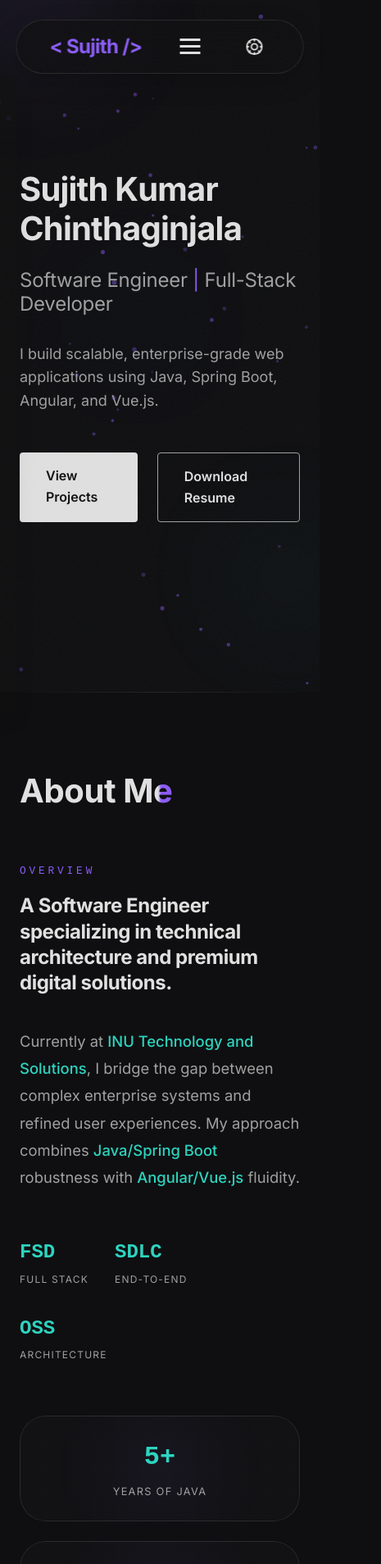
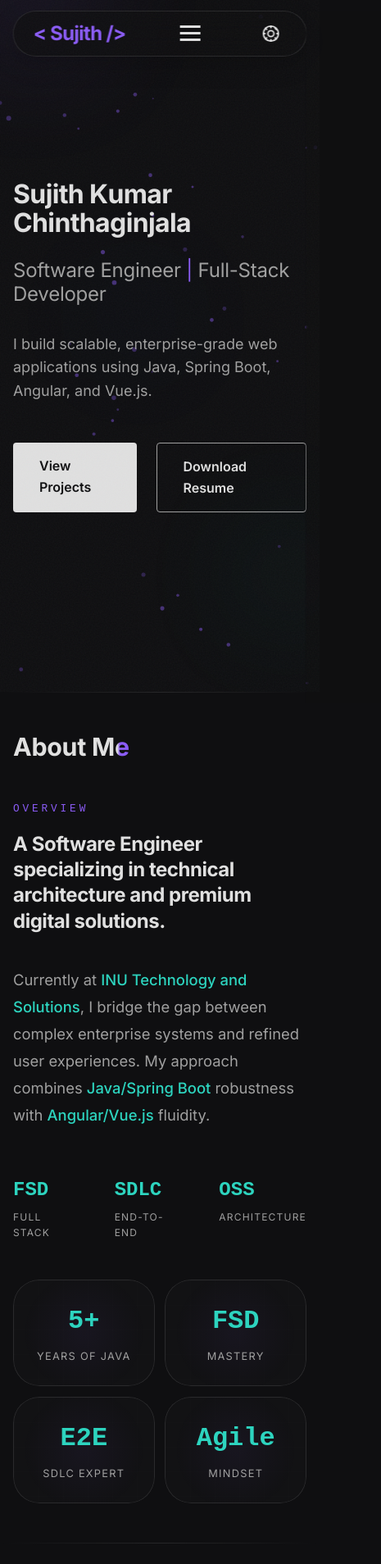
Before and after one commit to sujithkumarchinthaginjala/Sujith_Portfolio, a Vue app: page / in a window 390 px wide. Shown: the top 1908 px of the page at 82% size, 465 px wide, since content can reach past the window. Built offline with nearby package versions, Linux system fonts and the light colour scheme.

Commit message:
minimal changes

```diff
--- a/src/style.css
+++ b/src/style.css
@@ -135,6 +135,8 @@
 
 html {
   scroll-behavior: smooth;
+  overflow-x: hidden;
+  width: 100%;
 }
 
 body {
@@ -143,9 +145,18 @@ body {
   font-family: var(--font-main);
   transition: background-color 0.6s var(--easing), color 0.6s var(--easing);
   overflow-x: hidden;
+  width: 100%;
+  position: relative;
   line-height: 1.6;
   cursor: none;
   /* Hide default cursor */
+}
+
+/* Ensure no elements cause horizontal scroll */
+.noise-overlay,
+.bg-shapes {
+  width: 100vw;
+  max-width: 100%;
 }
 
 /* Hide cursor on mobile/tablet */
@@ -359,12 +370,12 @@ p {
 /* Navigation */
 .navbar {
   position: fixed;
-  top: 1.5rem;
+  top: 1rem;
   left: 50%;
   transform: translateX(-50%);
-  width: 90%;
+  width: 95%;
   max-width: 1100px;
-  padding: 0.8rem 2.5rem;
+  padding: 0.6rem 2rem;
   background: var(--nav-bg);
   backdrop-filter: blur(20px) saturate(180%);
   -webkit-backdrop-filter: blur(20px) saturate(180%);
@@ -937,43 +948,7 @@ p {
   color: var(--accent-secondary);
 }
 
-/* Mobile Responsiveness for Universal Cards */
-@media (max-width: 992px) {
-  .about-editorial-layout {
-    grid-template-columns: 1fr;
-    gap: 4rem;
-  }
-
-  .editorial-visual {
-    width: 100%;
-    max-width: none;
-  }
-
-  .narrative-stats {
-    justify-content: flex-start;
-    flex-wrap: wrap;
-    gap: 2.5rem;
-  }
-
-  .holographic-highlights-grid {
-    width: 100%;
-    max-width: none;
-  }
-}
-
-@media (max-width: 500px) {
-  .narrative-stats {
-    gap: 2rem;
-  }
-
-  .holographic-highlights-grid {
-    grid-template-columns: 1fr;
-  }
-
-  .card-inner {
-    padding: 2rem;
-  }
-}
+/* Mobile/Tablet alignment handled in global media queries at bottom */
 
 /* Experience Timeline */
 .timeline {
@@ -1292,34 +1267,12 @@ p {
   letter-spacing: 0.02em;
 }
 
+/* Mobile: keep theme-menu as a top dropdown, shift left so it doesn't clip */
 @media (max-width: 768px) {
   .theme-menu {
-    position: fixed;
-    top: auto;
-    bottom: 2rem;
-    left: 50%;
-    right: auto;
-    transform: translateX(-50%) translateY(20px);
-    flex-direction: row;
-    padding: 0.8rem;
-    min-width: auto;
-    width: 92%;
-    justify-content: space-around;
-    gap: 0.2rem;
-  }
-
-  .theme-switcher.active .theme-menu {
-    transform: translateX(-50%) translateY(0);
-  }
-
-  .theme-name {
-    display: none;
-  }
-
-  .theme-option {
-    padding: 0.8rem;
-    justify-content: center;
-    width: auto;
+    right: 0;
+    left: auto;
+    min-width: 160px;
   }
 }
 
@@ -1550,66 +1503,237 @@ p {
 /* Mobile Responsiveness */
 @media (max-width: 768px) {
   * {
-    cursor: auto;
+    cursor: auto !important;
   }
 
   /* Restore default cursor on touch */
   .cursor-dot,
-  .cursor-outline {
-    display: none;
+  .cursor-outline,
+  .custom-cursor,
+  .cursor-follower {
+    display: none !important;
   }
 
   .hamburger {
     display: block;
   }
 
-  .hamburger.active .bar:nth-child(2) {
-    opacity: 0;
-  }
-
-  .hamburger.active .bar:nth-child(1) {
-    transform: translateY(8px) rotate(45deg);
-  }
-
-  .hamburger.active .bar:nth-child(3) {
-    transform: translateY(-8px) rotate(-45deg);
-  }
+  .navbar {
+    padding: 0.5rem 1.5rem;
+    width: 92%;
+    top: 0.8rem;
+    left: 50%;
+    transform: translateX(-50%);
+    /* Restore consistent centering across all formats */
+  }
+
 
   .nav-links {
     position: fixed;
-    left: -100%;
-    top: 70px;
-    /* Adjust based on navbar height */
-    gap: 0;
+    top: 0;
+    left: 0;
+    width: 100%;
+    height: 100vh;
+    background-color: var(--nav-bg);
     flex-direction: column;
-    background-color: var(--nav-bg);
-    width: 100%;
-    text-align: center;
-    transition: 0.3s;
-    backdrop-filter: blur(15px);
-    -webkit-backdrop-filter: blur(15px);
-    height: calc(100vh - 70px);
-    padding-top: 2rem;
-    box-shadow: 0 10px 27px rgba(0, 0, 0, 0.05);
+    justify-content: center;
+    align-items: center;
+    gap: 2rem;
+    padding-top: 0;
+    transform: translateX(100%);
+    transition: transform 0.5s var(--easing);
+    backdrop-filter: blur(25px);
+    -webkit-backdrop-filter: blur(25px);
+    z-index: -1;
   }
 
   .nav-links.active {
-    left: 0;
+    transform: translateX(0);
   }
 
   .nav-links li {
-    margin: 2.5rem 0;
+    margin: 0;
   }
 
   .nav-links a {
-    font-size: 1.5rem;
+    font-size: 1.8rem;
+    font-weight: 700;
+  }
+
+  .hero-section {
+    padding-top: 10rem;
+    text-align: left;
   }
 
   .hero-name {
-    font-size: 2.5rem;
+    font-size: 2.8rem;
+    line-height: 1.1;
+  }
+
+  .hero-cta {
+    justify-content: flex-start;
+    flex-direction: column;
+    gap: 1rem;
+  }
+
+  .hero-cta .btn {
+    width: 100%;
   }
 
   .section {
-    padding: 6rem 1.5rem;
-  }
-}
+    padding: 4rem 1.2rem;
+  }
+
+  .section-title {
+    font-size: 2.2rem;
+    text-align: left;
+    margin-bottom: 3rem;
+  }
+
+  /* About section: visual moves below the narrative text on tablet */
+  .about-editorial-layout {
+    grid-template-columns: 1fr;
+    /* Stack columns: text first, visual below */
+    gap: 3rem;
+  }
+
+  /* Ensure the cards grid inside editorial-visual stays 2 columns on tablet */
+  .editorial-visual .holographic-highlights-grid {
+    grid-template-columns: repeat(2, 1fr);
+    gap: 1.5rem;
+  }
+
+  .editorial-visual {
+    width: 100%;
+  }
+
+  .narrative-stats {
+    justify-content: flex-start;
+    /* Keep left-aligned same as desktop */
+    gap: 3rem;
+  }
+
+  .contact-container {
+    grid-template-columns: 1fr;
+    gap: 3rem;
+  }
+
+  /* Fix for the "left spot" - Ensure marquee wrapper strictly clips */
+  .skills-marquee-wrapper {
+    width: 100vw;
+    margin-left: calc(-1.2rem);
+    /* Compensate for section padding */
+    padding: 2rem 0;
+  }
+}
+
+/* --- Tablet Resolution Stabilization (769px - 1024px) --- */
+@media (min-width: 769px) and (max-width: 1024px) {
+  .navbar {
+    width: 90%;
+    padding: 0.6rem 2rem;
+    left: 50%;
+    transform: translateX(-50%);
+  }
+
+  .container {
+    max-width: 90%;
+  }
+
+  .hero-name {
+    font-size: 3.8rem;
+  }
+
+  /* About section: visual moves below the narrative on tablet too */
+  .about-editorial-layout {
+    grid-template-columns: 1fr;
+    gap: 4rem;
+  }
+
+  /* Cards in 2-col on tablet for visual impact */
+  .editorial-visual .holographic-highlights-grid {
+    grid-template-columns: repeat(2, 1fr);
+    gap: 1.5rem;
+  }
+
+  .editorial-visual {
+    width: 100%;
+  }
+
+  .narrative-stats {
+    justify-content: flex-start;
+    /* Left-aligned like desktop */
+    gap: 3rem;
+  }
+
+  .holographic-highlights-grid {
+    grid-template-columns: repeat(2, 1fr);
+  }
+
+  .projects-grid {
+    grid-template-columns: repeat(2, 1fr);
+    gap: 2rem;
+  }
+
+  .skills-holographic-grid {
+    grid-template-columns: repeat(2, 1fr);
+  }
+
+  .contact-container {
+    grid-template-columns: 1fr;
+    gap: 3rem;
+  }
+
+  .section {
+    padding: 6rem 3rem;
+  }
+
+  .card-inner {
+    padding: 2.5rem;
+  }
+}
+
+/* Small Device Adjustments (e.g., iPhone SE) */
+@media (max-width: 480px) {
+  .hero-name {
+    font-size: 2rem;
+    letter-spacing: -0.02em;
+  }
+
+  .navbar {
+    border-radius: 2rem;
+    width: 92%;
+  }
+
+  /* Theme menu stays as a top dropdown, anchored to the right edge of the switcher */
+  .theme-menu {
+    right: -1rem;
+    left: auto;
+    min-width: 150px;
+  }
+
+  .section {
+    padding: 3rem 1rem;
+  }
+
+  .section-title {
+    font-size: 1.9rem;
+  }
+
+  /* About section cards keep 2-col even on small screens */
+  .editorial-visual .holographic-highlights-grid {
+    grid-template-columns: repeat(2, 1fr);
+    gap: 0.8rem;
+  }
+
+  /* Other standalone holographic grids drop to 1-col on small screens */
+  .holographic-highlights-grid:not(.editorial-visual .holographic-highlights-grid) {
+    grid-template-columns: 1fr;
+    gap: 0.8rem;
+  }
+
+
+  .card-inner {
+    padding: 1.5rem;
+  }
+}
```
Lines whose indentation alone changed are shown as unchanged.
